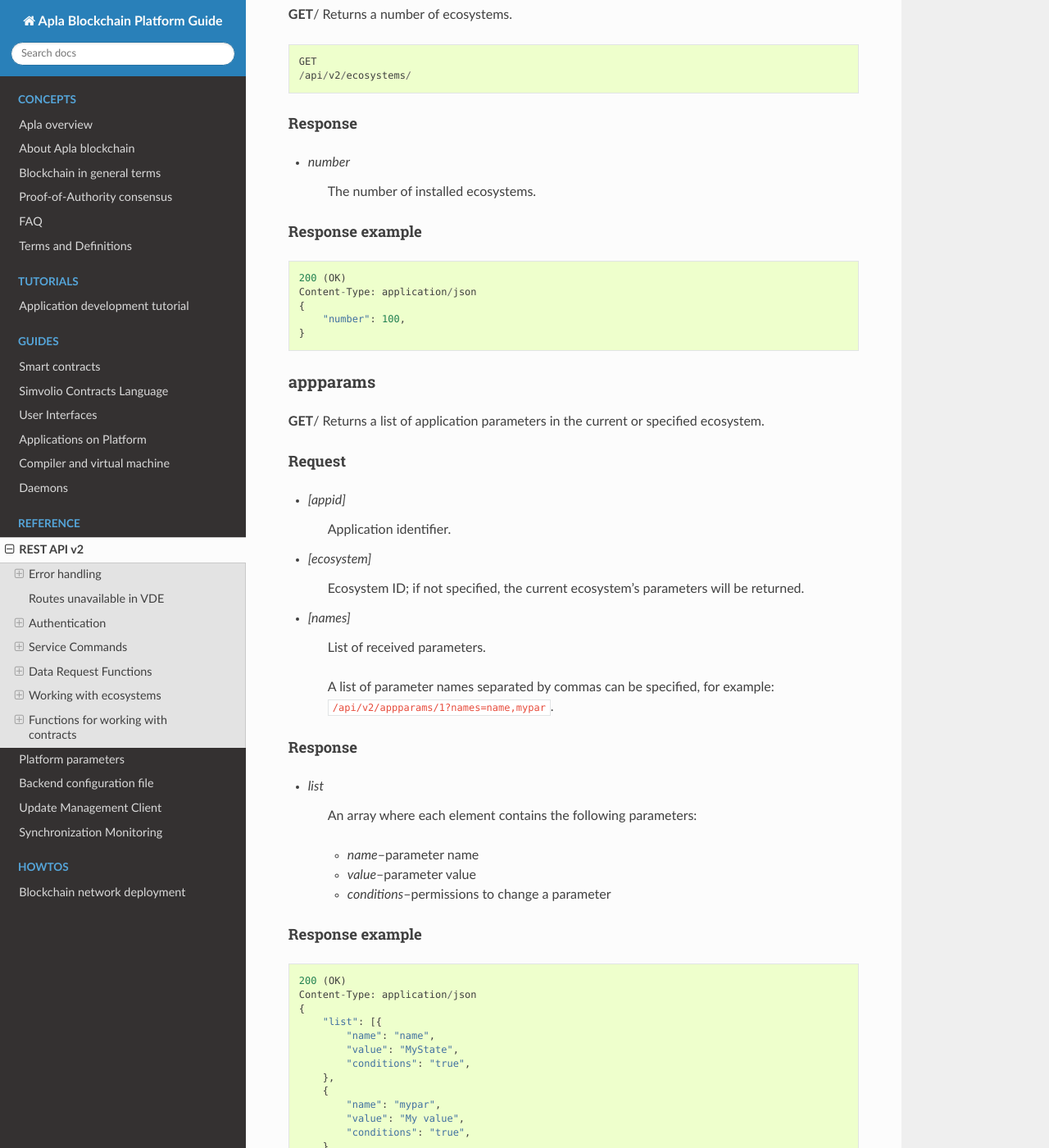
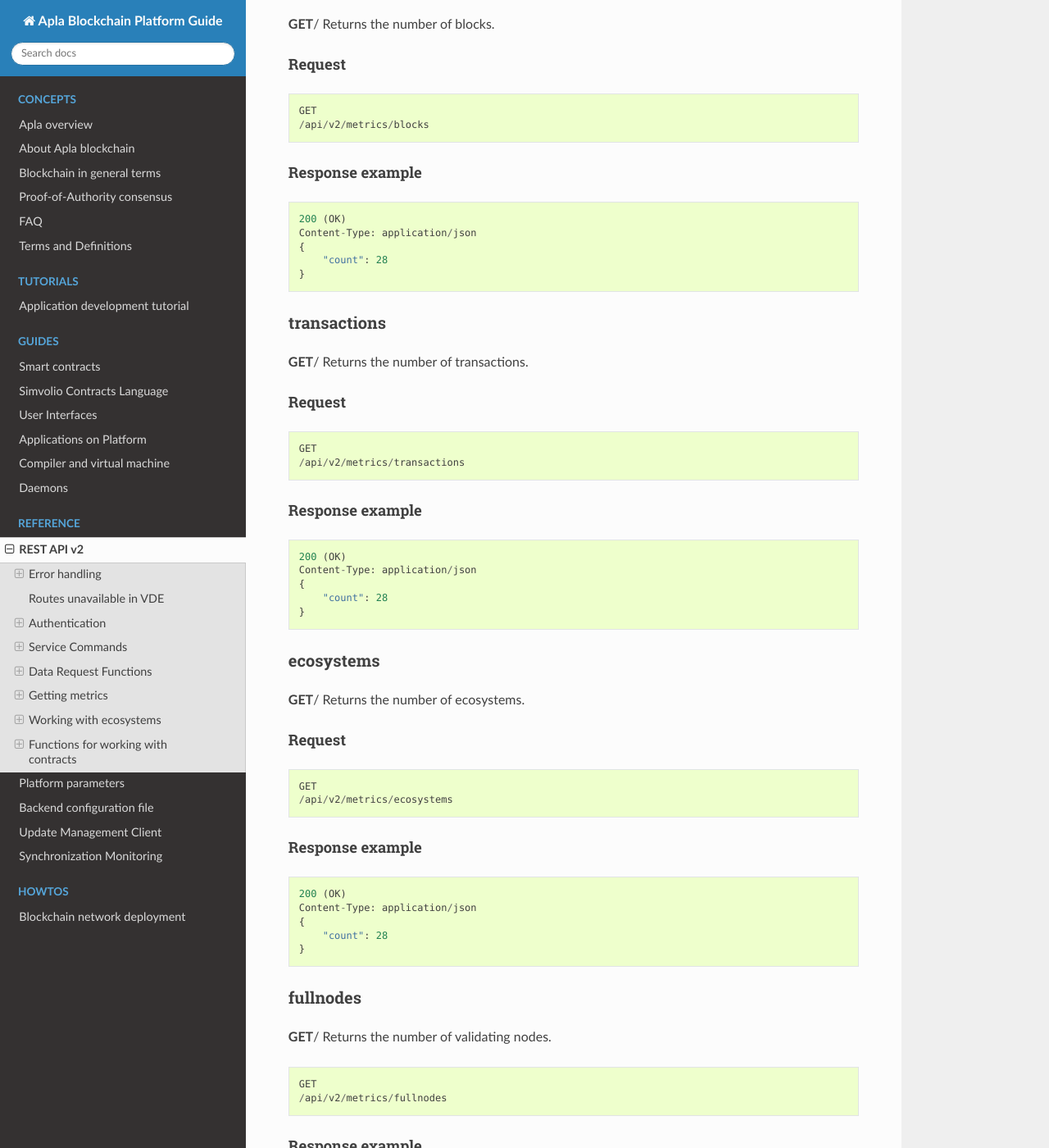
Before and after one commit to AplaProject/apla-docs-en, a Sphinx documentation site: the page built from source/reference/api2.rst, in a window 1280 px wide and 1400 px high, scrolled down 11581 px. Shown: the whole window at 82% size. Built offline with Sphinx 7.4.7 and the Read the Docs theme 2.0.0, drawn with Linux system fonts in a browser that asks for light colours; some of the changed text lies outside the part shown.

Commit message:
Metrics API

```diff
--- a/source/reference/api2.rst
+++ b/source/reference/api2.rst
@@ -526,6 +526,139 @@
 
 *E_SERVER, E_INVALIDWALLET*
 
+
+
+Getting metrics
+===============
+
+keys
+----
+
+**GET**/ Returns the number of keys.
+
+
+Request
+"""""""
+
+.. code-block:: default
+
+    GET
+    /api/v2/metrics/keys
+
+
+Response example
+""""""""""""""""
+
+.. code-block:: default
+
+    200 (OK)
+    Content-Type: application/json
+    {
+        "count": 28
+    }
+
+
+blocks
+------
+
+**GET**/ Returns the number of blocks.
+
+
+Request
+"""""""
+
+.. code-block:: default
+
+    GET
+    /api/v2/metrics/blocks
+
+
+Response example
+""""""""""""""""
+
+.. code-block:: default
+
+    200 (OK)
+    Content-Type: application/json
+    {
+        "count": 28
+    }
+
+
+transactions
+------------
+
+**GET**/ Returns the number of transactions.
+
+
+Request
+"""""""
+
+.. code-block:: default
+
+    GET
+    /api/v2/metrics/transactions
+
+
+Response example
+""""""""""""""""
+
+.. code-block:: default
+
+    200 (OK)
+    Content-Type: application/json
+    {
+        "count": 28
+    }
+
+
+ecosystems
+----------
+
+**GET**/ Returns the number of ecosystems.
+
+
+Request
+"""""""
+
+.. code-block:: default
+
+    GET
+    /api/v2/metrics/ecosystems
+
+
+Response example
+""""""""""""""""
+
+.. code-block:: default
+
+    200 (OK)
+    Content-Type: application/json
+    {
+        "count": 28
+    }
+
+
+fullnodes
+---------
+
+**GET**/ Returns the number of validating nodes.
+
+.. code::
+
+    GET
+    /api/v2/metrics/fullnodes
+
+Response example
+""""""""""""""""
+
+.. code-block:: default
+
+    200 (OK)
+    Content-Type: application/json
+    {
+        "count": 28
+    }
 
 
 Working with ecosystems
```
